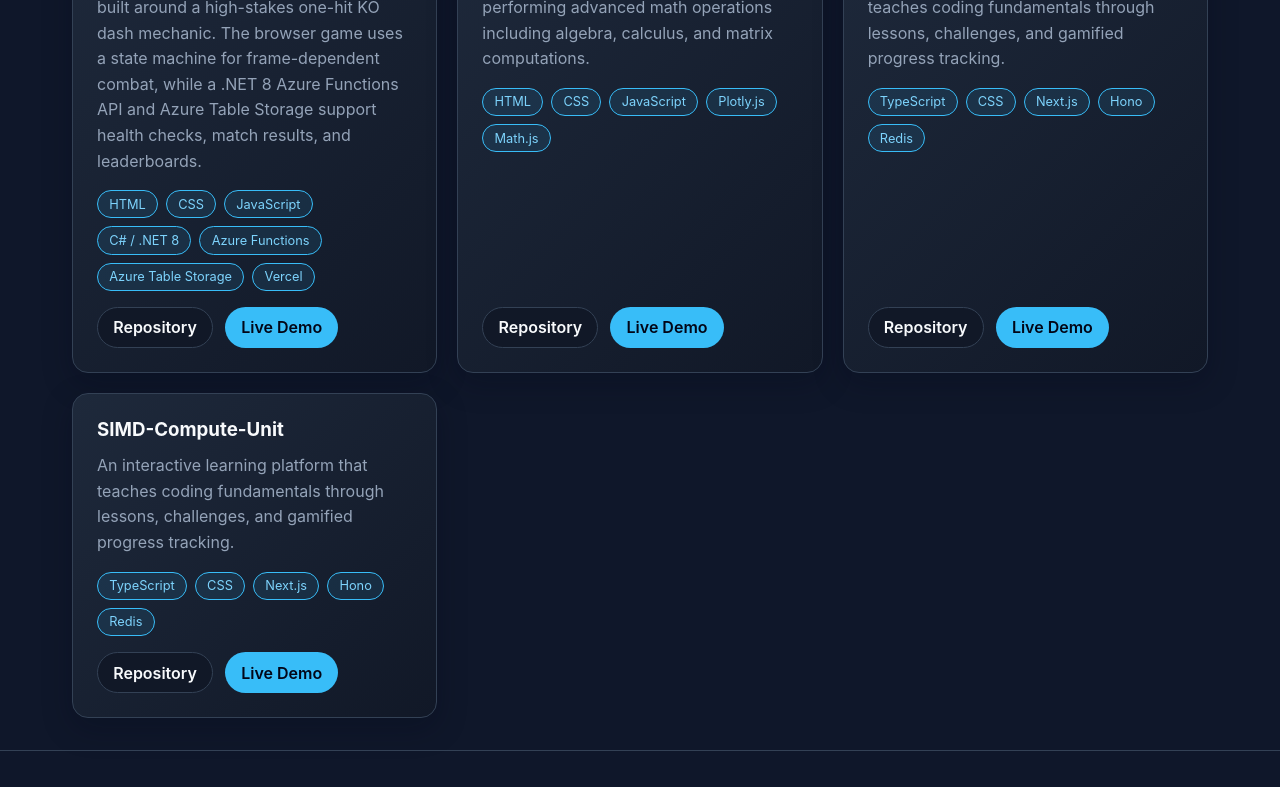
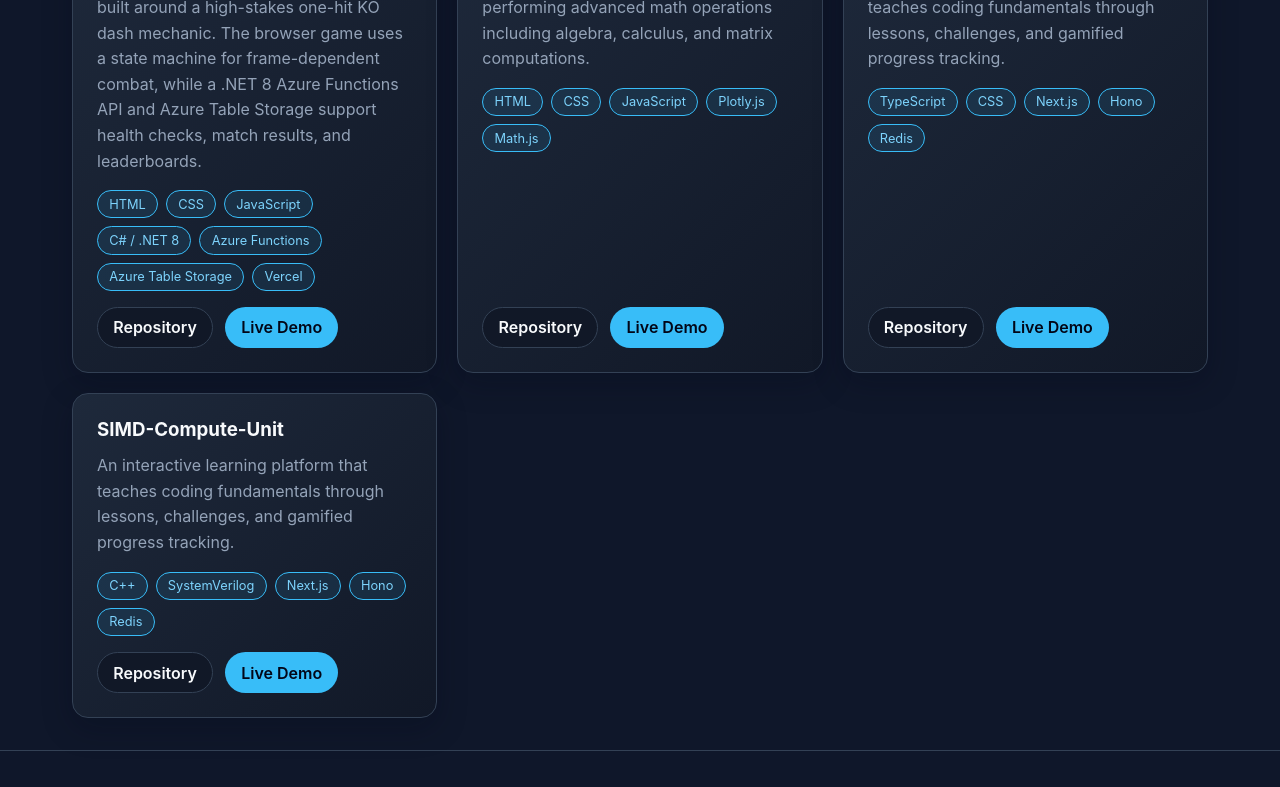
Before and after one commit to rchowd9/personal-portfolio, a React (Vite) app: page /#/projects in a window 1280 px wide. Shown: the part 1471-2258 px from the top of the page. Built offline with nearby package versions, Linux system fonts and the light colour scheme.

Commit message:
Added languages

```diff
--- a/src/pages/Projects.jsx
+++ b/src/pages/Projects.jsx
@@ -92,7 +92,7 @@ export default function Projects() {
       title: "SIMD-Compute-Unit",
       description:
         "An interactive learning platform that teaches coding fundamentals through lessons, challenges, and gamified progress tracking.",
-      tech: ["TypeScript", "CSS", "Next.js", "Hono", "Redis"],
+      tech: ["C++", "SystemVerilog", "Next.js", "Hono", "Redis"],
       liveUrl: "https://projec-dun-chi.vercel.app/",
       repoUrl: "https://github.com/rchowd9/FullStackProj",
     },
```
